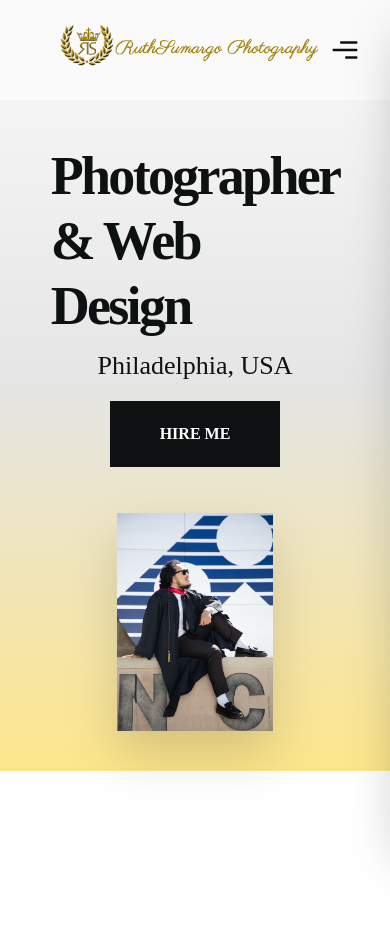
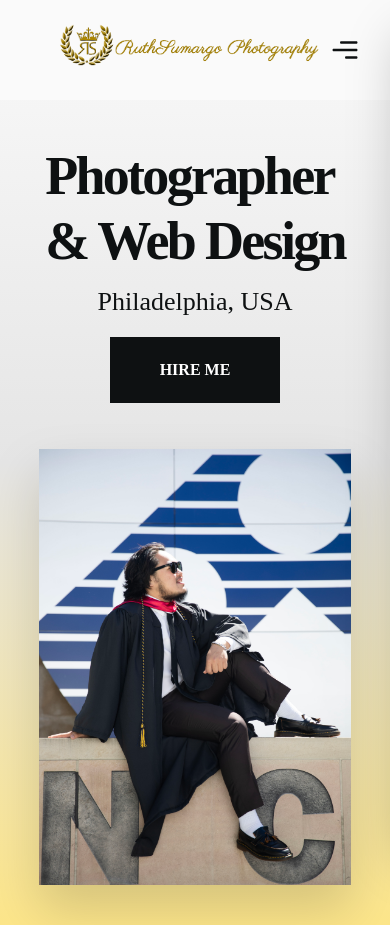
Before and after one commit to Meatbal21/ruthweb, a React (Vite) app: page / in a window 390 px wide. Before the commit the page ends 844 px from the top, so only its background shows below. Built offline with nearby package versions, Linux system fonts and the light colour scheme.

Commit message:
screen ratio

```diff
--- a/src/pages/Home.jsx
+++ b/src/pages/Home.jsx
@@ -16,7 +16,7 @@ const Home = () => {
   exit={{opacity: 0}}
   transition={transition1}
   className='section bg-gradient-to-b from-neutral-50 via-neutral-200 to-amber-200 '>
-    <div className='container mx-auto h-[50%] w-[50%] relative'>
+    <div className='container mx-auto h-full lg:h-[50%] lg:w-[50%] relative'>
       {/* text and img wraper */}
       <div className='h-full flex flex-col justify-center'>
         <motion.div
```
